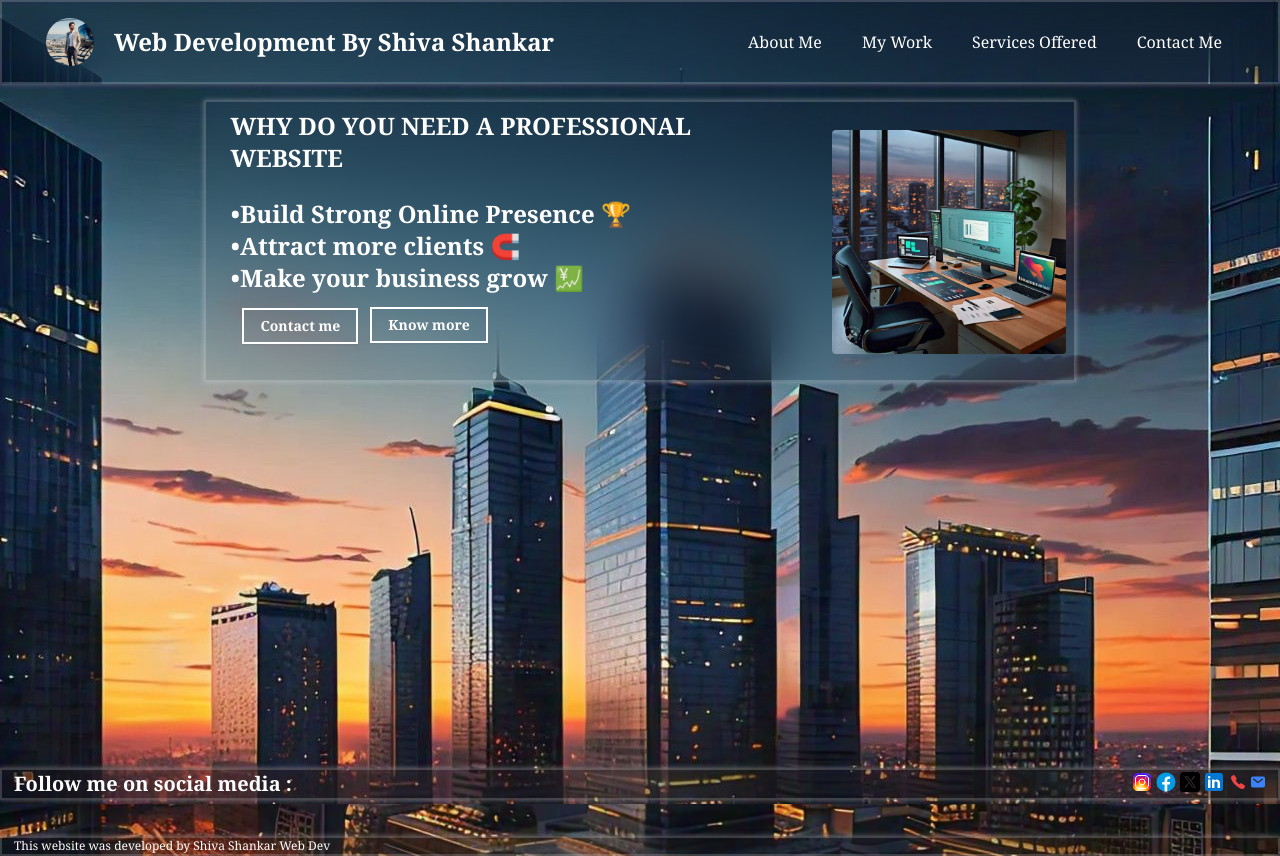
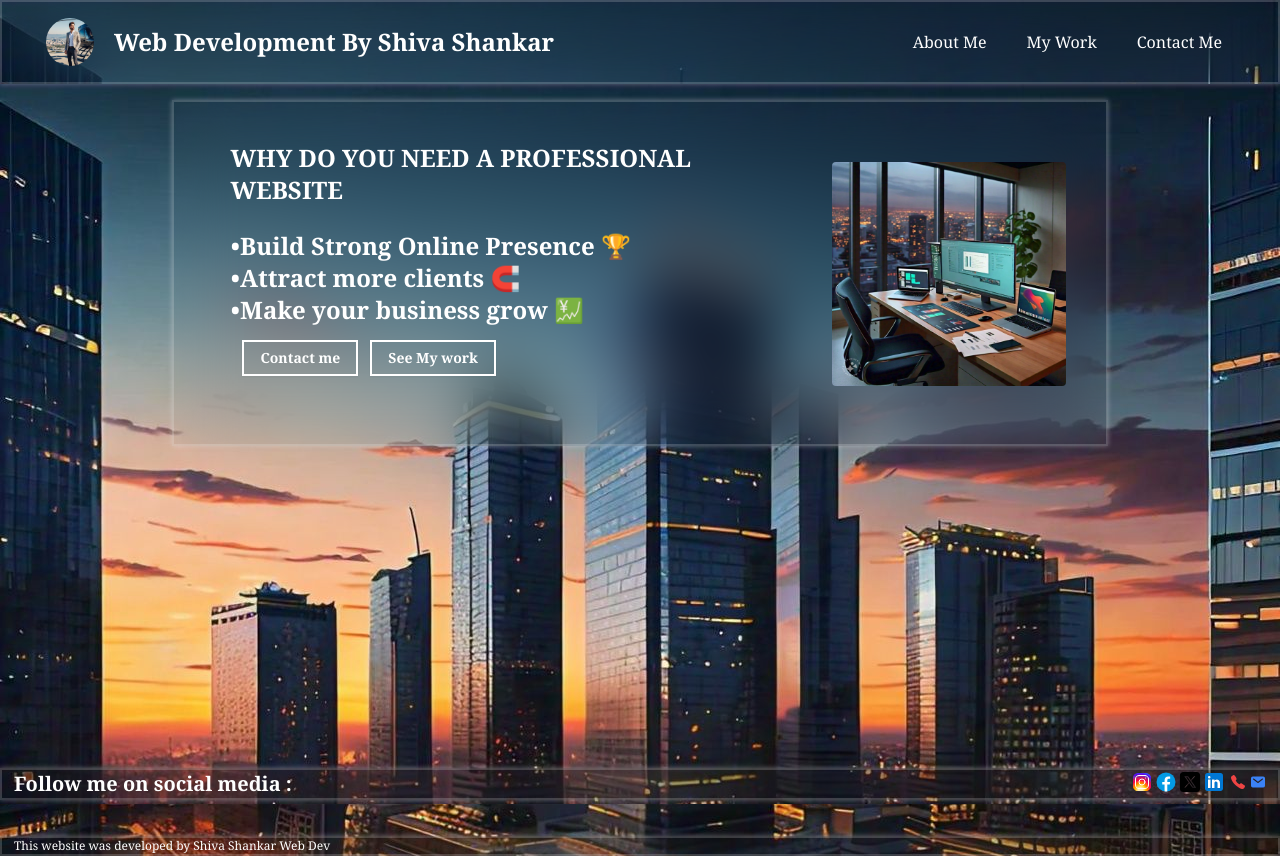
Before and after one commit to monster-1951/portfolio-website, a Next.js app: page / in a window 1280 px wide. Built offline with nearby package versions, Linux system fonts and the light colour scheme.

Commit message:
Removed services section currrently it will be included in future updates

```diff
--- a/src/components/custom/Head.tsx
+++ b/src/components/custom/Head.tsx
@@ -43,14 +43,10 @@ const Head = () => {
         <Link href={"/MyWork"}>
           <span className="hover:font-semibold">My Work</span>
         </Link>
-        <span className="hover:font-semibold">Services Offered</span>
         <Link href={"/ContactShivaShankar"}>
           <span className="hover:font-semibold">Contact Me</span>
         </Link>
       </div>
-      {/* <div className="md:flex hidden lg:hidden p-3">
-        <HeadMenu />
-      </div> */}
       <HeadMenu  />
     </div>
   );
--- a/src/components/custom/HeadMenu.tsx
+++ b/src/components/custom/HeadMenu.tsx
@@ -1,4 +1,4 @@
-import { MdOutlineLocalOffer, MdWorkOutline } from "react-icons/md";
+import { MdWorkOutline } from "react-icons/md";
 import Link from "next/link";
 import { HomeIcon } from "@radix-ui/react-icons";
 import { CiCircleInfo } from "react-icons/ci";
@@ -42,14 +42,6 @@ const HeadMenu = () => {
         </SheetHeader>
         <SheetHeader className="p-3">
           <SheetTitle>
-            <Link href={"/"} className="flex space-x-3">
-              <MdOutlineLocalOffer className="mt-1" />
-              <span>Services Offered </span>
-            </Link>
-          </SheetTitle>
-        </SheetHeader>
-        <SheetHeader className="p-3">
-          <SheetTitle>
             <Link href={"/AboutMe"} className="flex space-x-3">
               <CiCircleInfo className="mt-1" />
               <span>About Me </span>
--- a/src/components/custom/HeroSection.tsx
+++ b/src/components/custom/HeroSection.tsx
@@ -6,8 +6,8 @@ import Link from "next/link";
 
 const HeroSection = () => {
   return (
-    <div className=" flex flex-1 space-x-4  p-4 h-[85vh] sm:h-[90vh]">
-      <div className="flex glass h-fit w-fit mx-auto">
+    <div className=" flex flex-1 space-x-4  p-4 h-[85vh] sm:h-[90vh] ">
+      <div className="flex glass h-fit w-fit mx-auto p-8">
         <div className="h-fit w-full p-3 font-medium">
           <div className="w-full flex rounded-xl">
             <Image
@@ -42,12 +42,14 @@ const HeroSection = () => {
                     Contact me
                   </Button>
                 </Link>
+                <Link href={"/MyWork"}>
                 <Button
                   variant={"outline"}
                   className="border-2 w-fit font-semibold hover:font-bold"
                 >
-                  Know more
+                  See My work
                 </Button>
+                </Link>
               </div>
             </div>
           </div>
```
